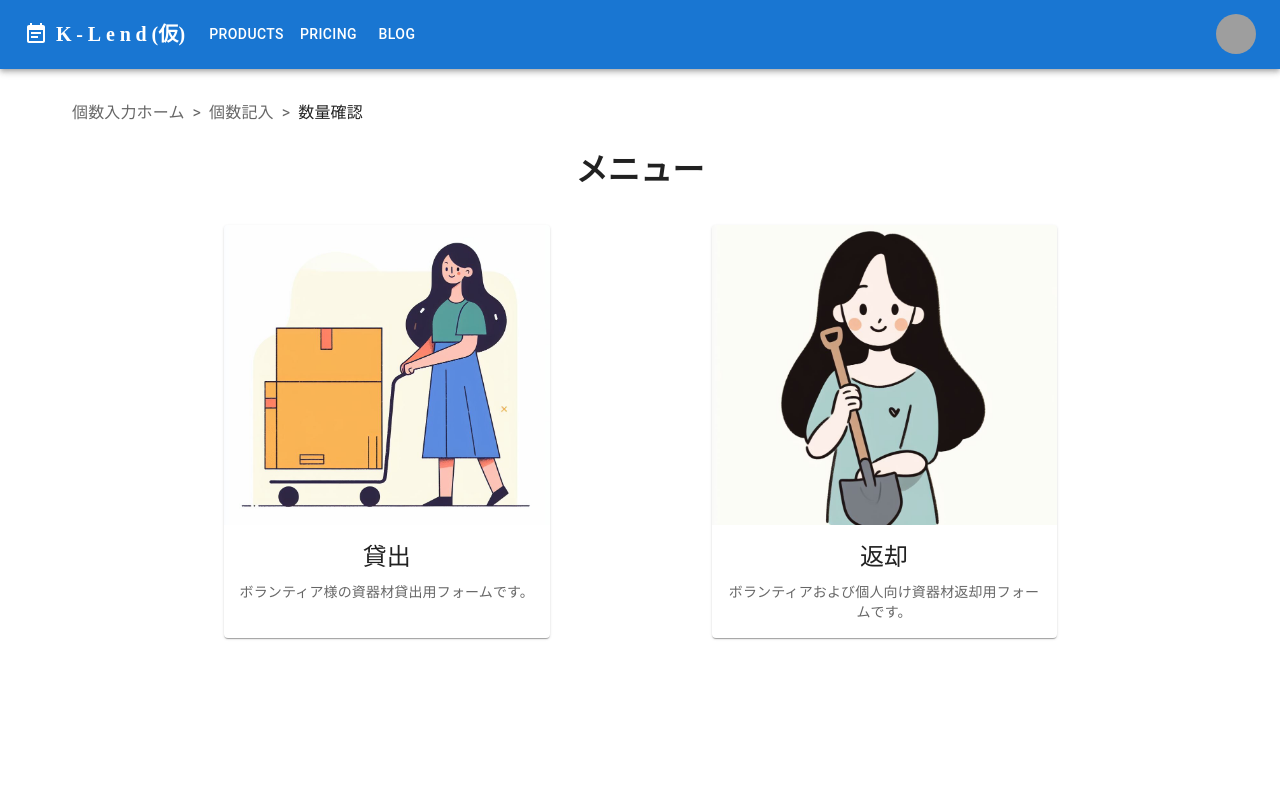
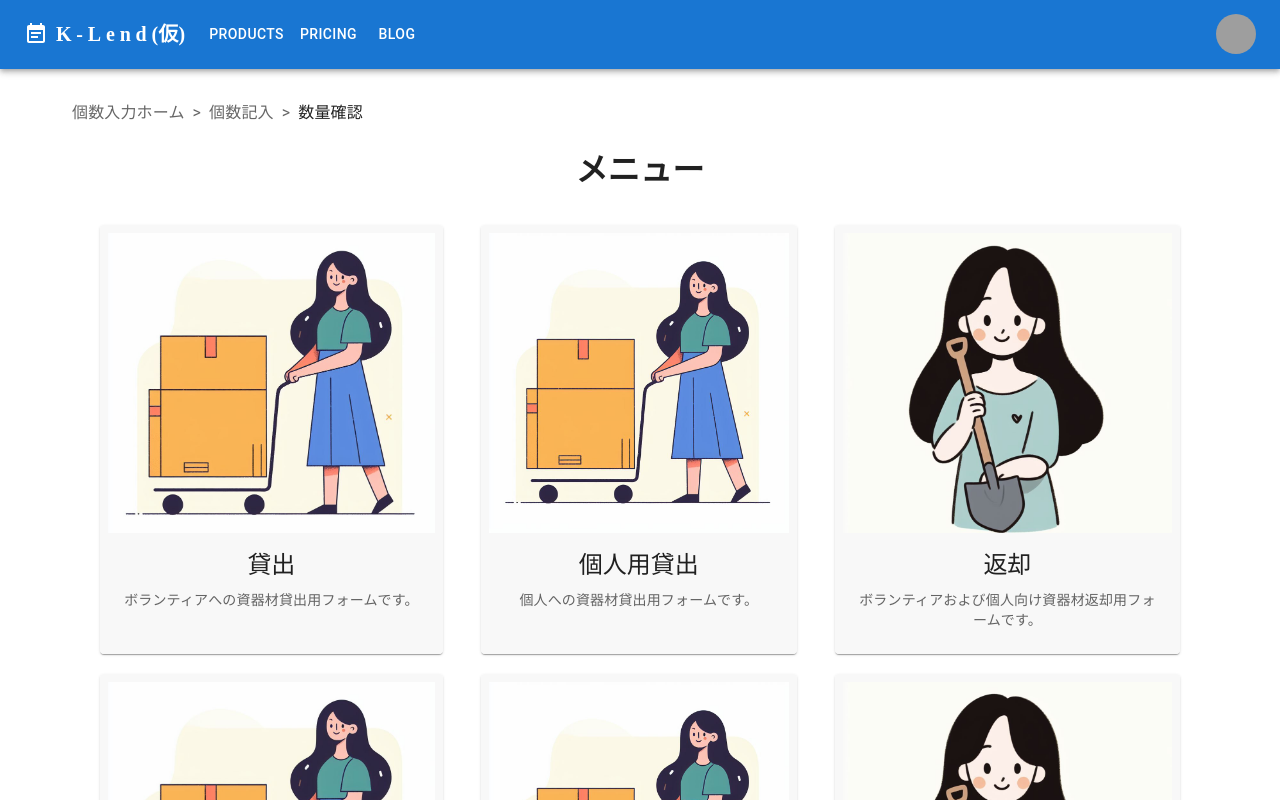
Before and after one commit to sopuro3/klend-front, a React (Vite) app: page / in a window 1280 px wide. Shown: the top 800 px of the page. Built offline with nearby package versions, Linux system fonts and the light colour scheme; grey boxes are pictures that could not be loaded.

Commit message:
chore:検証

```diff
--- a/package.json
+++ b/package.json
@@ -22,6 +22,7 @@
         "materialize-css": "1.0.0-rc.2",
         "react": "^18.2.0",
         "react-dom": "^18.2.0",
+        "react-numpad": "^5.1.3",
         "react-router-dom": "^6.17.0"
     },
     "devDependencies": {
--- a/src/reception/components/MenuCard.tsx
+++ b/src/reception/components/MenuCard.tsx
@@ -15,7 +15,13 @@ type Props = {
 const menuList: Props[] = [
     {
         title: "貸出",
-        content: "ボランティア様の資器材貸出用フォームです。",
+        content: "ボランティアへの資器材貸出用フォームです。",
+        image: "src\\reception\\asset\\borrow_image.jpg",
+        href: "/borrow",
+    },
+    {
+        title: "個人用貸出",
+        content: "個人への資器材貸出用フォームです。",
         image: "src\\reception\\asset\\borrow_image.jpg",
         href: "/borrow",
     },
@@ -25,7 +31,26 @@ const menuList: Props[] = [
         image: "src\\reception\\asset\\return_image.jpg",
 
         href: "/return",
-    }
+    },
+    {
+        title: "貸出",
+        content: "ボランティアへの資器材貸出用フォームです。",
+        image: "src\\reception\\asset\\borrow_image.jpg",
+        href: "/borrow",
+    },
+    {
+        title: "個人用貸出",
+        content: "個人への資器材貸出用フォームです。",
+        image: "src\\reception\\asset\\borrow_image.jpg",
+        href: "/borrow",
+    },
+    {
+        title: "返却",
+        content: "ボランティアおよび個人向け資器材返却用フォームです。",
+        image: "src\\reception\\asset\\return_image.jpg",
+
+        href: "/return",
+    },
 ];
 
 export default function MenuCard() {
@@ -54,7 +79,7 @@ function ActionAreaCard(props: Props) {
     const { title, content, image, href } = props;
     return (
         <Card sx={{ maxWidth: 345 }}>
-            <CardActionArea href={href}>
+            <CardActionArea sx={{ padding: 1, background: "#f8f8f8" }} href={href}>
                 <CardMedia
                     component="img"
                     height="300"
--- a/src/reception/pages/Recep_home.tsx
+++ b/src/reception/pages/Recep_home.tsx
@@ -1,8 +1,10 @@
 import MenuCard from "../components/MenuCard";
+
 
 export default function Recep_home() {
     return (
         <>
+
             <MenuCard />
         </>
     )
```
Also changed, not shown: 1 other file (tests, documents, lock files or other folders).
